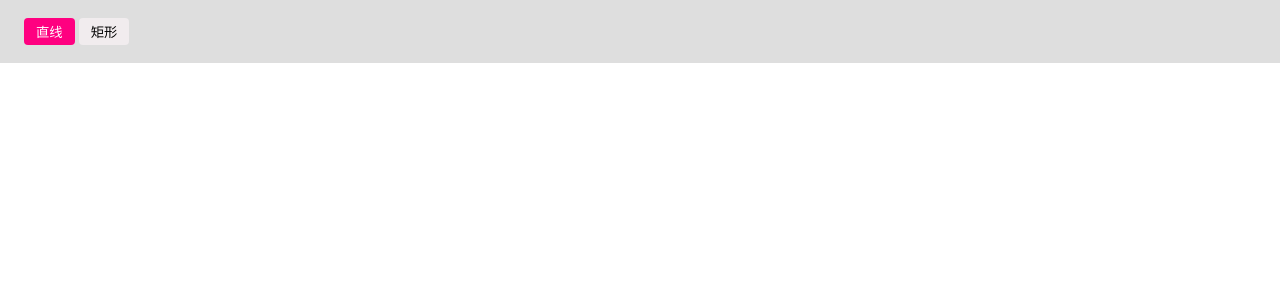
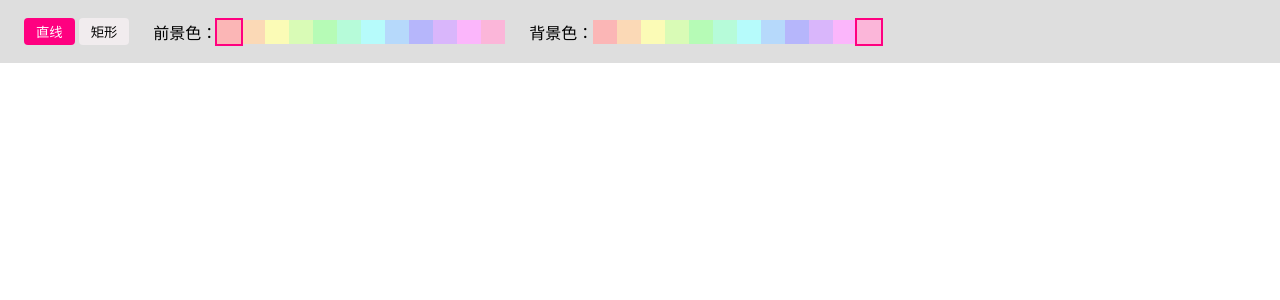
Before and after one commit to hamflx/webgl-paint, a Vue app: page / in a window 1280 px wide. Shown: the top 300 px of the page. Built offline with nearby package versions, Linux system fonts and the light colour scheme.

Commit message:
feat: 支持设置背景颜色和前景颜色。

```diff
--- a/src/App.vue
+++ b/src/App.vue
@@ -1,36 +1,53 @@
 <script setup>
-import { onMounted, onUnmounted, ref } from 'vue'
+import ColorPlate from './components/ColorPlate.vue'
+import { onMounted, onUnmounted, ref, watchEffect } from 'vue'
 import { createPaint, createPaintTools } from './paint'
+import { getColorPlateColors } from './webgl/common/colors';
 
 const canvasContainer = ref(null)
 const currentPaintMode = ref(null)
 const paintTools = createPaintTools()
 
-let paint = null
+let paint = ref(null)
+
+const foregroundColor = ref(getColorPlateColors()[0])
+watchEffect(() => paint.value && paint.value.setForegroundColor(foregroundColor.value))
+const backgroundColor = ref(getColorPlateColors().slice(-1)[0])
+watchEffect(() => paint.value && paint.value.setBackgroundColor(backgroundColor.value))
 
 const setPaintMode = mode => {
-  if (paint) {
-    paint.setPaintMode(mode)
+  if (paint.value) {
+    paint.value.setPaintMode(mode)
   }
-  currentPaintMode.value = paint.getPaintMode()
+  currentPaintMode.value = paint.value.getPaintMode()
 }
 
 onMounted(() => {
-  paint = createPaint(canvasContainer.value)
-  currentPaintMode.value = paint.getPaintMode()
+  paint.value = createPaint(canvasContainer.value)
+  currentPaintMode.value = paint.value.getPaintMode()
 })
 
 onUnmounted(() => {
-  paint.destroy()
+  paint.value.destroy()
 })
 </script>
 
 <template>
   <div class="paint">
     <div class="paint__toolbar">
-      <template v-for="tool of paintTools">
-        <button class="paint__toolbar__btn" :class="{ isActive: tool.mode === currentPaintMode }" @click="setPaintMode(tool.mode)">{{ tool.name }}</button>
-      </template>
+      <div class="paint__toolbar__block">
+        <template v-for="tool of paintTools">
+          <button class="paint__toolbar__btn" :class="{ isActive: tool.mode === currentPaintMode }" @click="setPaintMode(tool.mode)">{{ tool.name }}</button>
+        </template>
+      </div>
+
+      <div class="paint__toolbar__block">
+        前景色：<ColorPlate v-model="foregroundColor"></ColorPlate>
+      </div>
+
+      <div class="paint__toolbar__block">
+        背景色：<ColorPlate v-model="backgroundColor"></ColorPlate>
+      </div>
     </div>
     <div ref="canvasContainer" class="paint__content"></div>
   </div>
@@ -44,8 +61,18 @@ onUnmounted(() => {
   flex-direction: column;
 
   &__toolbar {
+    display: flex;
+    align-items: center;
     padding: 18px 24px;
     background-color: #dedede;
+
+    &__block {
+      display: flex;
+      align-items: center;
+      &:not(:first-child) {
+        margin-left: 24px;
+      }
+    }
 
     &__btn {
       padding: 4px 12px;
--- /dev/null
+++ b/src/components/ColorPlate.vue
@@ -0,0 +1,44 @@
+<script setup>
+import { ref, toRefs, defineProps } from 'vue'
+import { getColorPlateColors } from '../webgl/common/colors'
+
+const props = defineProps({
+  modelValue: String
+})
+const emit = defineEmits(['update:modelValue'])
+const { modelValue } = toRefs(props)
+
+const colorList = getColorPlateColors()
+
+const setActiveColor = color => {
+  console.log('color', color)
+  emit('update:modelValue', color)
+}
+</script>
+
+<template>
+  <div class="color-plate">
+    <template v-for="color of colorList">
+      <div class="color-plate__item" :class="{ isActive: modelValue === color }" :style="{ backgroundColor: color }" @click="setActiveColor(color)"></div>
+    </template>
+  </div>
+</template>
+
+<style lang="scss" scoped>
+.color-plate {
+  display: flex;
+  place-items: center;
+
+  &__item {
+    width: 24px;
+    flex: 0 0 24px;
+    height: 24px;
+    cursor: pointer;
+
+    &.isActive {
+      z-index: 1;
+      outline: 2px solid rgb(255, 0, 128);
+    }
+  }
+}
+</style>
--- a/src/paint.js
+++ b/src/paint.js
@@ -1,5 +1,6 @@
 import { invokeCallbacks } from "./utils/callbacks"
 import { on } from "./utils/events"
+import { normalizeColor } from "./webgl/common/colors"
 import { createLineShape } from "./webgl/shapes/line"
 import { createRectShape } from "./webgl/shapes/rect"
 
@@ -10,17 +11,27 @@ export const createPaint = container => {
 
   const renderingItemList = []
 
-  let paintMode = PaintTool.Line
+  const renderingContext = {
+    gl,
+    paintMode: PaintTool.Line,
+    foregroundColor: normalizeColor('black'),
+    backgroundColor: normalizeColor('white')
+  }
+  const setPaintMode = mode => { renderingContext.paintMode = mode }
+  const setForegroundColor = color => {
+    renderingContext.foregroundColor = normalizeColor(color)
+  }
+  const setBackgroundColor = color => {
+    renderingContext.backgroundColor = normalizeColor(color)
+  }
 
-  const setPaintMode = mode => { paintMode = mode }
-
-  const getPaintMode = () => paintMode
+  const getPaintMode = () => renderingContext.paintMode
 
   const renderFrame = () => {
     gl.clearColor(0, 0, 0, 0)
     gl.clear(gl.COLOR_BUFFER_BIT)
     for (const item of renderingItemList) {
-      item.render(gl)
+      item.render(renderingContext)
     }
   }
 
@@ -30,12 +41,12 @@ export const createPaint = container => {
     const { offsetX: x, offsetY: y } = mouseDownEvent
 
     let item
-    switch (paintMode) {
+    switch (renderingContext.paintMode) {
       case PaintTool.Line:
-        item = createLineShape({ x1: x, y1: y, x2: x, y2: y })
+        item = createLineShape(renderingContext, { x1: x, y1: y, x2: x, y2: y })
         break
       case PaintTool.Rectangle:
-        item = createRectShape({ x1: x, y1: y, x2: x, y2: y })
+        item = createRectShape(renderingContext, { x1: x, y1: y, x2: x, y2: y })
         break
     }
 
@@ -66,7 +77,7 @@ export const createPaint = container => {
   dispose.push(on(canvas, 'mousedown', beginEvent))
 
   const destroy = () => invokeCallbacks(dispose)
-  return { getPaintMode, setPaintMode, destroy }
+  return { getPaintMode, setPaintMode, setForegroundColor, setBackgroundColor, destroy }
 }
 
 export const PaintTool = {
--- /dev/null
+++ b/src/webgl/common/colors.js
@@ -0,0 +1,16 @@
+export const getColorPlateColors = () => Array.from({ length: 12 }).map((_, i) => {
+  return `hsl(${i / 12 * 360}deg 90% 85%)`
+})
+
+/**
+ *
+ * @param {string} color
+ * @returns {[number, number, number]}
+ */
+export const normalizeColor = color => {
+  const el = document.createElement('div')
+  el.style.color = color
+  document.body.appendChild(el)
+  const match = getComputedStyle(el).color.match(/rgb\((\d+), (\d+), (\d+)\)/)
+  return [match[1] / 255, match[2] / 255, match[3] / 255]
+}
--- a/src/webgl/shapes/line.js
+++ b/src/webgl/shapes/line.js
@@ -2,13 +2,13 @@ import { initializeOnce } from "../../utils/hooks"
 import { createProgram } from "../common/program"
 import { createShader } from "../common/shader"
 
-export const createLineShape = ({ x1, y1, x2, y2 }) => {
-  /**
-   * @param {WebGLRenderingContext} gl
-   */
-  const render = gl => {
+export const createLineShape = (ctx, { x1, y1, x2, y2 }) => {
+  const { foregroundColor } = ctx
+
+  const render = ({ gl }) => {
     const { program, buffer, attrPos } = getProgram(gl)
     gl.useProgram(program)
+    gl.uniform4f(gl.getUniformLocation(program, 'u_color'), ...foregroundColor, 1)
     gl.bindBuffer(gl.ARRAY_BUFFER, buffer)
     gl.vertexAttribPointer(attrPos, 2, gl.FLOAT, false, 0, 0)
     gl.bufferData(gl.ARRAY_BUFFER, new Float32Array([
@@ -56,9 +56,9 @@ void main() {
 }
 `
 const lineFragShaderSourceCode = `
-// uniform vec4 u_color;
 precision mediump float;
+uniform vec4 u_color;
 void main() {
-  gl_FragColor = vec4(1.0, 0.0, 0.0, 1.0);
+  gl_FragColor = u_color;
 }
 `
--- a/src/webgl/shapes/rect.js
+++ b/src/webgl/shapes/rect.js
@@ -2,13 +2,17 @@ import { initializeOnce } from "../../utils/hooks"
 import { createProgram } from "../common/program"
 import { createShader } from "../common/shader"
 
-export const createRectShape = ({ x1, y1, x2, y2 }) => {
+export const createRectShape = (ctx, { x1, y1, x2, y2 }) => {
+  const { backgroundColor, foregroundColor } = ctx
+
   /**
-   * @param {WebGLRenderingContext} gl
+   *
+   * @param {{ gl: WebGLRenderingContext }} param0
    */
-  const render = gl => {
+  const render = ({ gl }) => {
     const { program, buffer, attrPos } = getProgram(gl)
     gl.useProgram(program)
+    gl.uniform4f(gl.getUniformLocation(program, 'u_color'), ...backgroundColor, 1)
     gl.bindBuffer(gl.ARRAY_BUFFER, buffer)
     gl.vertexAttribPointer(attrPos, 2, gl.FLOAT, false, 0, 0)
     gl.bufferData(gl.ARRAY_BUFFER, new Float32Array([
@@ -18,6 +22,8 @@ export const createRectShape = ({ x1, y1, x2, y2 }) => {
       x2, y1,
     ]), gl.STATIC_DRAW)
     gl.drawArrays(gl.TRIANGLE_FAN, 0, 4)
+    gl.uniform4f(gl.getUniformLocation(program, 'u_color'), ...foregroundColor, 1)
+    gl.drawArrays(gl.LINE_LOOP, 0, 4)
   }
 
   const updateEndPoint = ({ x, y }) => {
@@ -57,9 +63,9 @@ void main() {
 }
 `
 const lineFragShaderSourceCode = `
-// uniform vec4 u_color;
 precision mediump float;
+uniform vec4 u_color;
 void main() {
-  gl_FragColor = vec4(1.0, 0.0, 0.0, 1.0);
+  gl_FragColor = u_color;
 }
 `
```
Also changed, not shown: src/components/HelloWorld.vue (deleted, +0 -40 lines).
